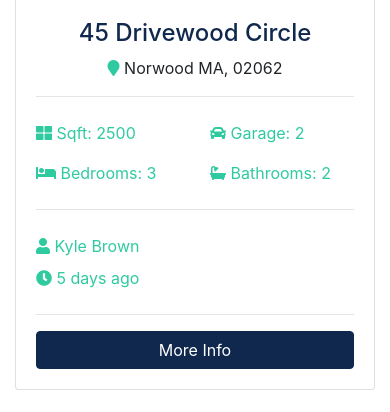
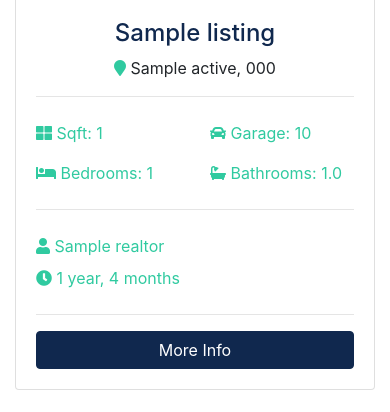
Before and after one commit to Freeman-md/btre_project, a Django app: page / in a window 390 px wide. Shown: the part 1194-1606 px from the top of the page. Run offline with Django 3.2, Linux system fonts and the light colour scheme; tables that the repository leaves empty hold one stand-in row (values such as "Sample post"); grey boxes marked "Sample" are stand-in pictures; some libraries are stand-ins or nearby versions.

Commit message:
Home & About Page Dynamic Content

```diff
--- a/pages/views.py
+++ b/pages/views.py
@@ -1,8 +1,30 @@
 from django.shortcuts import render
 from django.http import HttpResponse
 
+from listings.models import Listing
+from realtors.models import Realtor
+
+
 def index(request):
-  return render(request, 'pages/index.html')
+    listings = Listing.objects.order_by('-list_date').filter(is_published=True)[:3]
+
+    context = {
+        'listings': listings
+    }
+
+    return render(request, 'pages/index.html', context)
+
 
 def about(request):
-  return render(request, 'pages/about.html')
+    # Get al realtors
+
+    realtors = Realtor.objects.order_by('-hire_date')
+
+    # Get MVP
+    mvp_realtors = Realtor.objects.all().filter(is_mvp=True)
+
+    context = {
+        'realtors': realtors,
+        'mvp_realtors': mvp_realtors
+    }
+    return render(request, 'pages/about.html', context)
--- a/templates/pages/index.html
+++ b/templates/pages/index.html
@@ -1,4 +1,8 @@
-{% extends 'base.html' %} {% block content %}
+{% extends 'base.html' %}
+
+{% load humanize %}
+
+{% block content %}
 
 <!-- Showcase -->
 <section id="showcase">
@@ -128,134 +132,60 @@
     <div class="container">
         <h3 class="mb-3 text-center">Latest Listings</h3>
         <div class="row">
-            <!-- Listing 1 -->
-            <div class="mb-4 col-md-6 col-lg-4">
+
+            {% if listings %}
+
+              {% for listing in listings %}
+                <div class="col-md-6 col-lg-4 mb-4">
               <div class="card listing-preview">
-                    <img class="card-img-top" src="img/homes/home-1.jpg" alt="">
+                <img class="card-img-top" src="{{listing.photo_main.url}}" alt="">
                 <div class="card-img-overlay">
                   <h2>
-                            <span class="text-white badge badge-secondary">$490,000</span>
+                    <span class="badge badge-secondary text-white">${{listing.price | intcomma}}</span>
                   </h2>
                 </div>
                 <div class="card-body">
-                        <div class="text-center listing-heading">
-                            <h4 class="text-primary">45 Drivewood Circle</h4>
+                  <div class="listing-heading text-center">
+                    <h4 class="text-primary">{{listing.title}}</h4>
                     <p>
-                                <i class="fas fa-map-marker text-secondary"></i> Norwood MA, 02062</p>
+                      <i class="fas fa-map-marker text-secondary"></i> {{listing.city}} {{listing.state}}, {{listing.zipcode}}</p>
                   </div>
                   <hr>
-                        <div class="py-2 row text-secondary">
+                  <div class="row py-2 text-secondary">
                     <div class="col-6">
-                                <i class="fas fa-th-large"></i> Sqft: 2500</div>
+                      <i class="fas fa-th-large"></i> Sqft: {{listing.sqft}}</div>
                     <div class="col-6">
-                                <i class="fas fa-car"></i> Garage: 2</div>
+                      <i class="fas fa-car"></i> Garage: {{listing.garage}}</div>
                   </div>
-                        <div class="py-2 row text-secondary">
+                  <div class="row py-2 text-secondary">
                     <div class="col-6">
-                                <i class="fas fa-bed"></i> Bedrooms: 3</div>
+                      <i class="fas fa-bed"></i> Bedrooms: {{listing.bedrooms}}</div>
                     <div class="col-6">
-                                <i class="fas fa-bath"></i> Bathrooms: 2</div>
+                      <i class="fas fa-bath"></i> Bathrooms: {{listing.bathrooms}}</div>
                   </div>
                   <hr>
-                        <div class="py-2 row text-secondary">
+                  <div class="row py-2 text-secondary">
+                    <div class="col-12">
+                      <i class="fas fa-user"></i> {{listing.realtor}}</div>
+                  </div>
+                  <div class="row text-secondary pb-2">
                     <div class="col-6">
-                                <i class="fas fa-user"></i> Kyle Brown</div>
-                        </div>
-                        <div class="pb-2 row text-secondary">
-                            <div class="col-6">
-                                <i class="fas fa-clock"></i> 5 days ago</div>
+                      <i class="fas fa-clock"></i> {{listing.list_date | timesince}}</div>
                   </div>
                   <hr>
-                        <a href="listing.html" class="btn btn-primary btn-block">More Info</a>
+                  <a href="{% url 'listing' listing.id %}" class="btn btn-primary btn-block">More Info</a>
                 </div>
               </div>
             </div>
+              {% endfor %}
 
-            <!-- Listing 2 -->
-            <div class="mb-4 col-md-6 col-lg-4">
-                <div class="card listing-preview">
-                    <img class="card-img-top" src="assets/img/homes/home-2.jpg" alt="">
-                    <div class="card-img-overlay">
-                        <h2>
-                            <span class="text-white badge badge-secondary">$550,000</span>
-                        </h2>
-                    </div>
-                    <div class="card-body">
-                        <div class="text-center listing-heading">
-                            <h4 class="text-primary">18 Jefferson Lane</h4>
-                            <p>
-                                <i class="fas fa-map-marker text-secondary"></i> Woburn MA, 01801</p>
-                        </div>
-                        <hr>
-                        <div class="py-2 row text-secondary">
-                            <div class="col-6">
-                                <i class="fas fa-th-large"></i> Sqft: 3200</div>
-                            <div class="col-6">
-                                <i class="fas fa-car"></i> Garage: 1</div>
-                        </div>
-                        <div class="py-2 row text-secondary">
-                            <div class="col-6">
-                                <i class="fas fa-bed"></i> Bedrooms: 4</div>
-                            <div class="col-6">
-                                <i class="fas fa-bath"></i> Bathrooms: 2.5</div>
-                        </div>
-                        <hr>
-                        <div class="py-2 row text-secondary">
-                            <div class="col-6">
-                                <i class="fas fa-user"></i> Mark Hudson</div>
-                        </div>
-                        <div class="pb-2 row text-secondary">
-                            <div class="col-6">
-                                <i class="fas fa-clock"></i> 5 days ago</div>
-                        </div>
-                        <hr>
-                        <a href="listing.html" class="btn btn-primary btn-block">More Info</a>
-                    </div>
-                </div>
+            {% else %}
+
+              <div class="col-md-12">
+                <p class="text-center">No Listings available</p>
               </div>
 
-            <!-- Listing 3 -->
-            <div class="mb-4 col-md-6 col-lg-4">
-                <div class="card listing-preview">
-                    <img class="card-img-top" src="assets/img/homes/home-3.jpg" alt="">
-                    <div class="card-img-overlay">
-                        <h2>
-                            <span class="text-white badge badge-secondary">$580,000</span>
-                        </h2>
-                    </div>
-                    <div class="card-body">
-                        <div class="text-center listing-heading">
-                            <h4 class="text-primary">187 Woodrow Street</h4>
-                            <p>
-                                <i class="fas fa-map-marker text-secondary"></i> Salem MA, 01915</p>
-                        </div>
-                        <hr>
-                        <div class="py-2 row text-secondary">
-                            <div class="col-6">
-                                <i class="fas fa-th-large"></i> Sqft: 3107</div>
-                            <div class="col-6">
-                                <i class="fas fa-car"></i> Garage: 0</div>
-                        </div>
-                        <div class="py-2 row text-secondary">
-                            <div class="col-6">
-                                <i class="fas fa-bed"></i> Bedrooms: 4</div>
-                            <div class="col-6">
-                                <i class="fas fa-bath"></i> Bathrooms: 3</div>
-                        </div>
-                        <hr>
-                        <div class="py-2 row text-secondary">
-                            <div class="col-6">
-                                <i class="fas fa-user"></i> Mark Hudson</div>
-                        </div>
-                        <div class="pb-2 row text-secondary">
-                            <div class="col-6">
-                                <i class="fas fa-clock"></i> 5 days ago</div>
-                        </div>
-                        <hr>
-                        <a href="listing.html" class="btn btn-primary btn-block">More Info</a>
-                    </div>
-                </div>
-            </div>
+            {% endif %}
 
         </div>
     </div>
```
Also changed, not shown: templates/pages/about.html (+23 -27 lines). Lines whose indentation alone changed are shown as unchanged.
